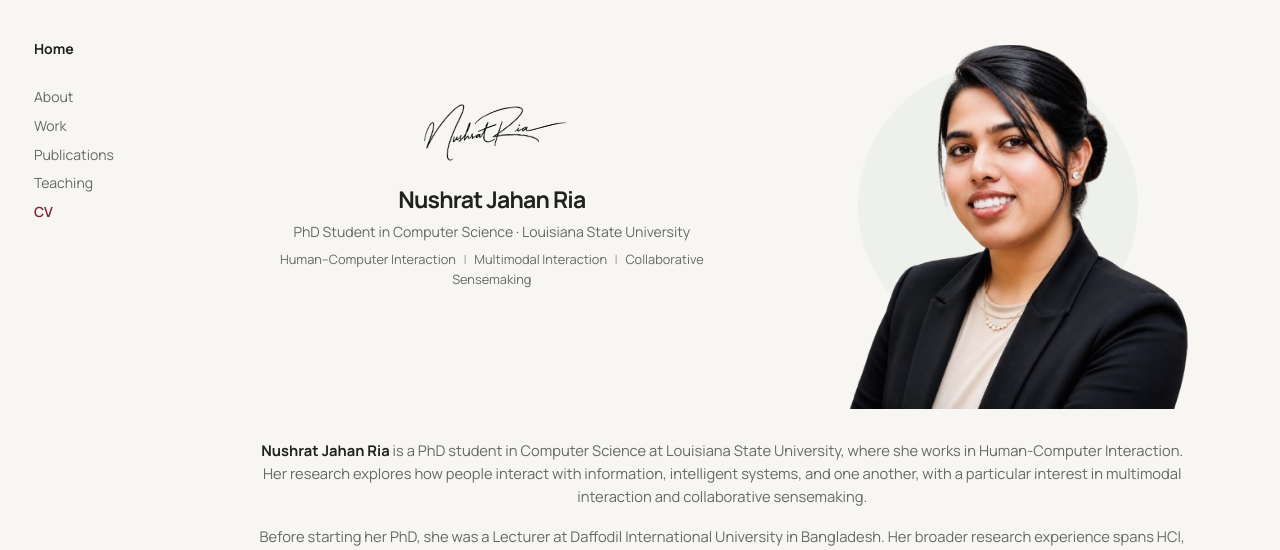
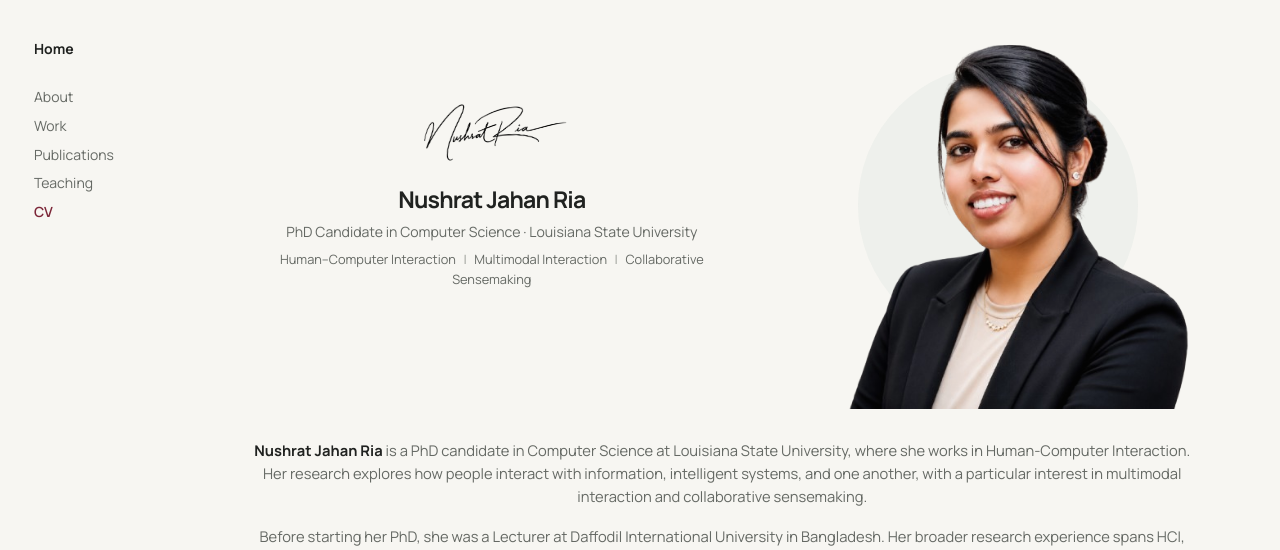
Before and after one commit to NushratRia/NushratRia.github.io, a Flask app: page / in a window 1280 px wide. Shown: the part 98-648 px from the top of the page. Run offline with Flask 3, Linux system fonts and the light colour scheme; some web fonts are replaced.

Commit message:
Update role description

```diff
--- a/index.html
+++ b/index.html
@@ -103,7 +103,7 @@
                 </h1>
 
                 <p class="role">
-                    PhD Student in Computer Science ·
+                    PhD Candidate in Computer Science ·
                     Louisiana State University
                 </p>
 
@@ -145,7 +145,7 @@
 
             <p>
                 <strong>Nushrat Jahan Ria</strong>
-                is a PhD student in Computer Science at
+                is a PhD candidate in Computer Science at
                 Louisiana State University, where she works
                 in Human-Computer Interaction. Her research
                 explores how people interact with information,
--- a/templates/index.html
+++ b/templates/index.html
@@ -103,7 +103,7 @@
                 </h1>
 
                 <p class="role">
-                    PhD Student in Computer Science ·
+                    PhD Candidate in Computer Science ·
                     Louisiana State University
                 </p>
 
@@ -145,7 +145,7 @@
 
             <p>
                 <strong>Nushrat Jahan Ria</strong>
-                is a PhD student in Computer Science at
+                is a PhD candidate in Computer Science at
                 Louisiana State University, where she works
                 in Human-Computer Interaction. Her research
                 explores how people interact with information,
```
